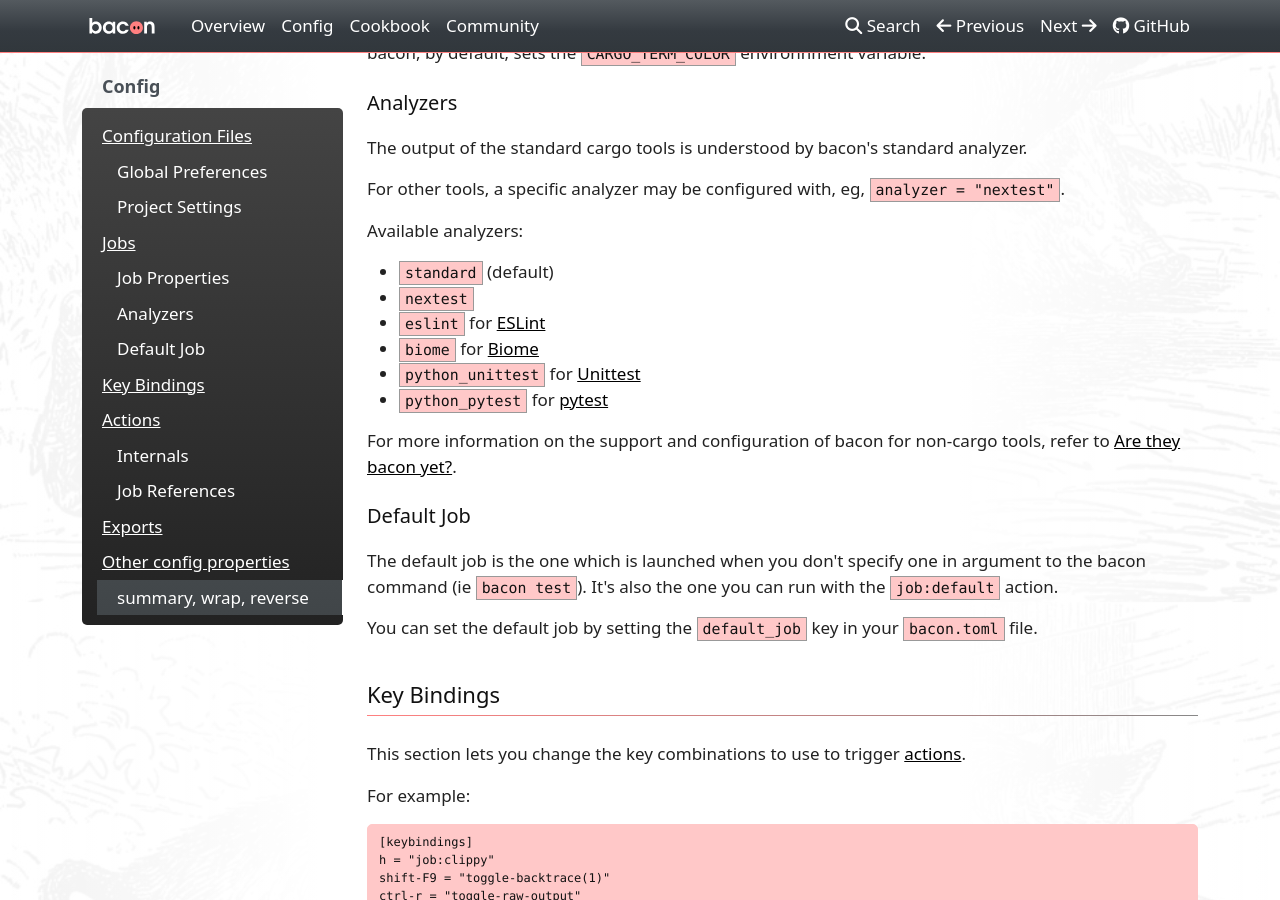
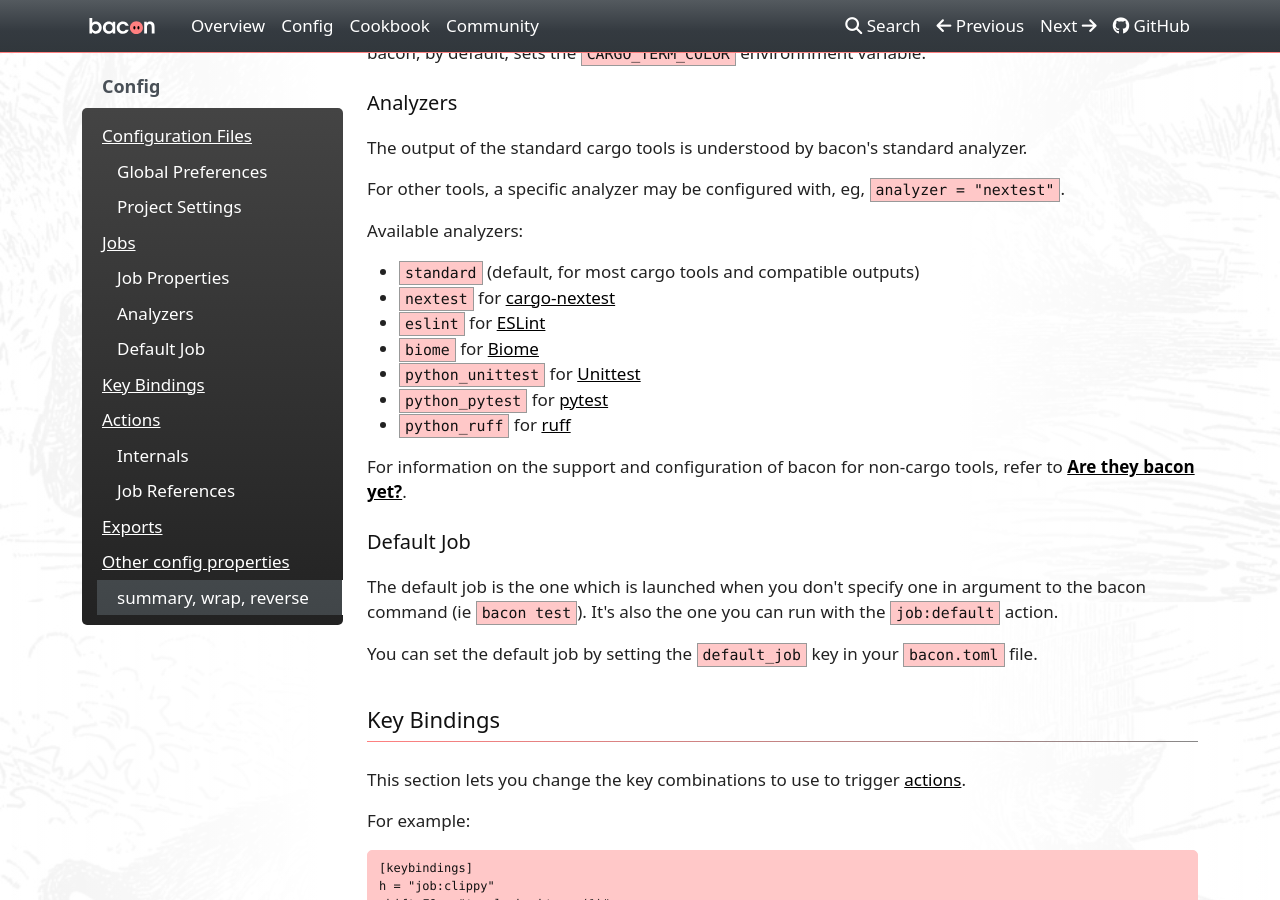
Before and after one commit to Canop/bacon, an MkDocs documentation site: the page built from website/docs/config.md, in a window 1280 px wide and 900 px high, scrolled down 3193 px. Built offline with MkDocs 1.6.1, drawn with Linux system fonts in a browser that asks for light colours; nearby versions of some CDN libraries; a style sheet for code colours, icons or effects is not loaded.

Commit message:
update doc to mention ruff

```diff
--- a/website/docs/config.md
+++ b/website/docs/config.md
@@ -115,14 +115,15 @@ For other tools, a specific analyzer may be configured with, eg, `analyzer = "ne
 
 Available analyzers:
 
-* `standard` (default)
-* `nextest`
+* `standard` (default, for most cargo tools and compatible outputs)
+* `nextest` for [cargo-nextest](https://nexte.st/)
 * `eslint` for [ESLint](https://eslint.org/)
 * `biome` for [Biome](https://biomejs.dev/)
 * `python_unittest` for [Unittest](https://docs.python.org/3/library/unittest.html)
 * `python_pytest` for [pytest](https://docs.pytest.org/)
+* `python_ruff` for [ruff](https://docs.astral.sh/ruff/)
 
-For more information on the support and configuration of bacon for non-cargo tools, refer to [Are they bacon yet?](https://dystroy.org/blog/are-they-bacon-yet/).
+For information on the support and configuration of bacon for non-cargo tools, refer to **[Are they bacon yet?](https://dystroy.org/blog/are-they-bacon-yet/)**.
 
 ## Default Job
 
```
Also changed, not shown: CHANGELOG.md.
